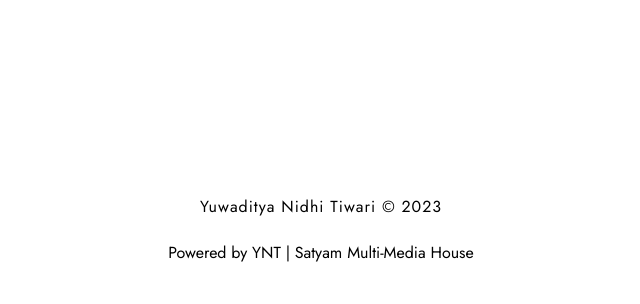
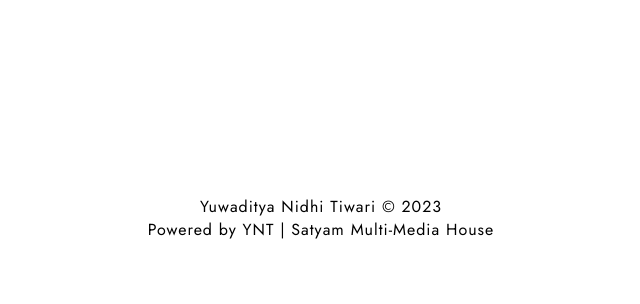
Before and after one commit to sensusad/yntiwari, a plain HTML site: page index.html in a window 1280 px wide. Shown: the part 4885-5189 px from the top of the page, without its empty margins (319-959 px from the left). After the commit the page ends 5166 px from the top, so only its background shows below. Drawn offline with nearby package versions, Linux system fonts and the light colour scheme.

Commit message:
Update index.html

```diff
--- a/index.html
+++ b/index.html
@@ -213,7 +213,7 @@
 
 	<!--------ends---->
 	<div class="ends">
-		<p>Yuwaditya Nidhi Tiwari © 2023</p> <br> Powered by YNT | Satyam Multi-Media House </p>
+		<p>Yuwaditya Nidhi Tiwari © 2023 <br> Powered by YNT | Satyam Multi-Media House </p>
 	</div>
 
 	<script src="https://unpkg.com/scrollreveal"></script>
```
